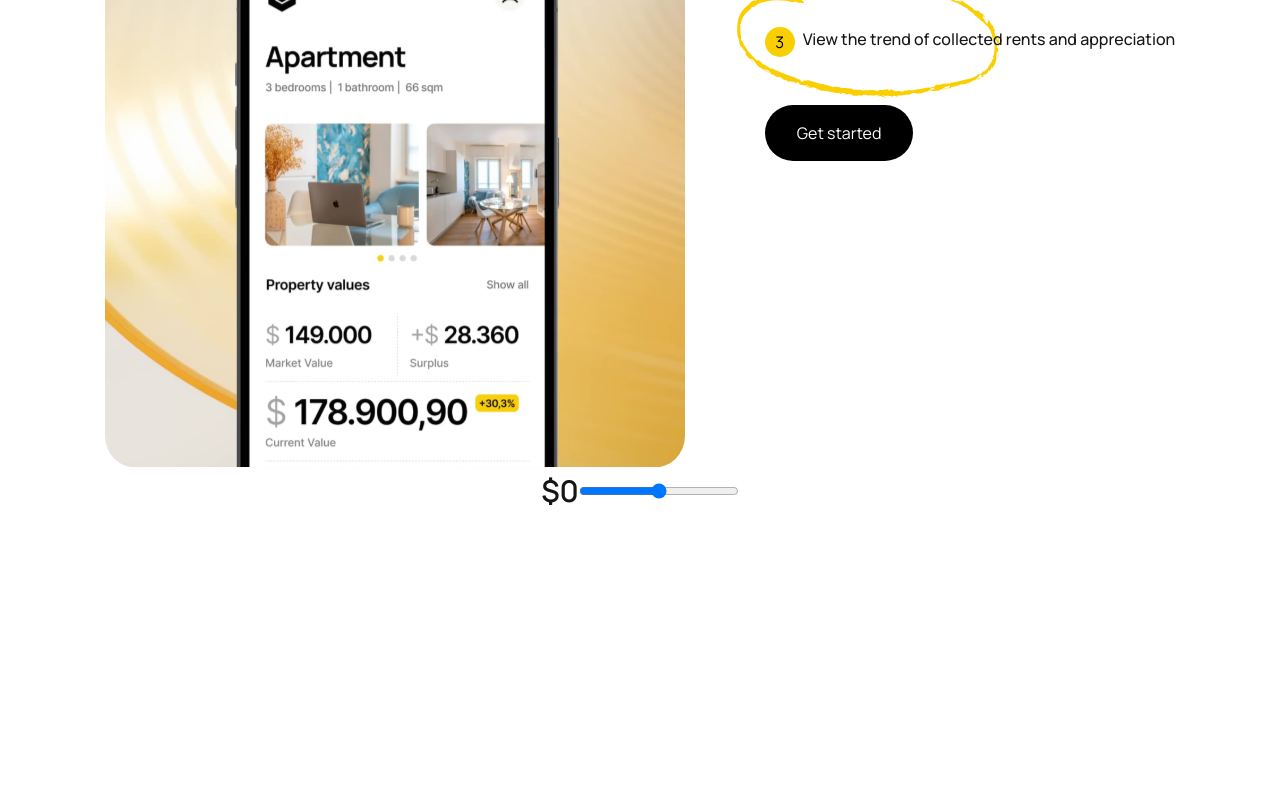
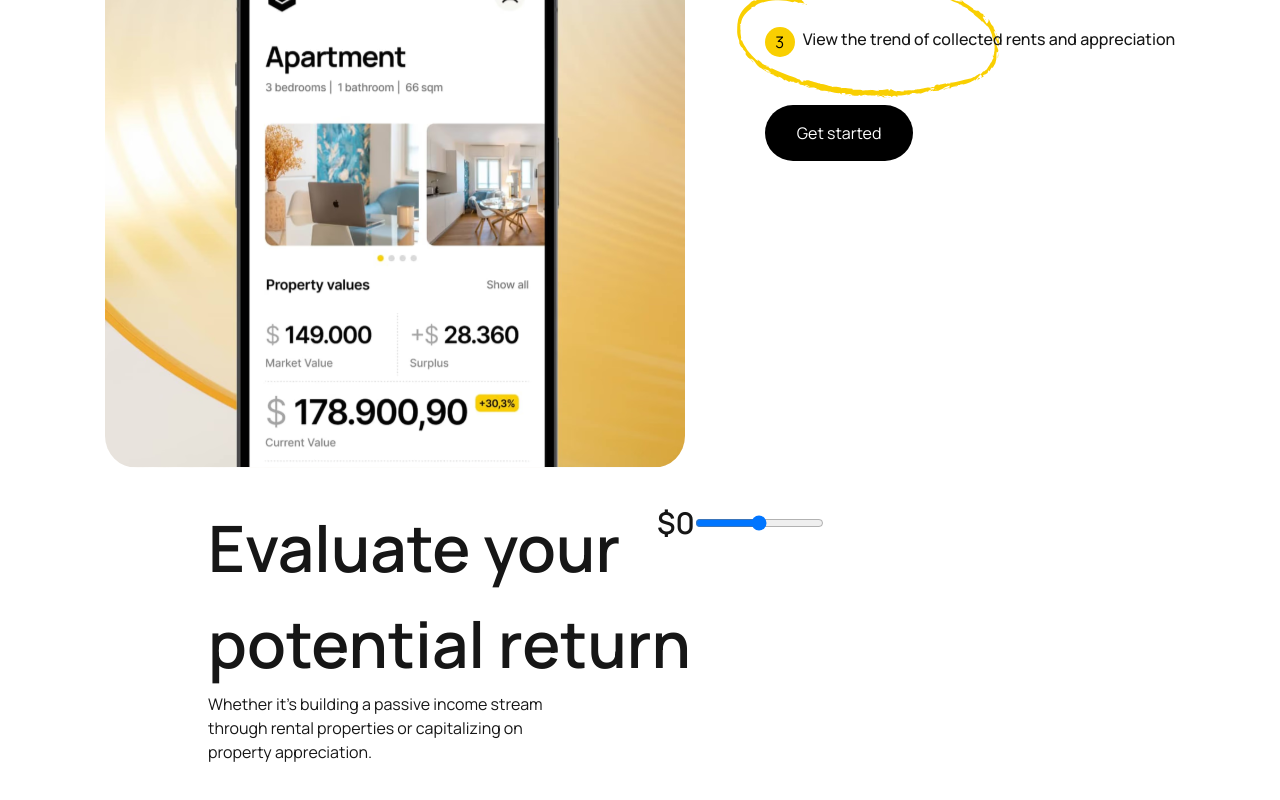
Before and after one commit to Daniel264/Slice, a Next.js app: page / in a window 1280 px wide. Shown: the part 1467-2267 px from the top of the page. Before the commit the page ends 2000 px from the top, so only its background shows below. Built offline with nearby package versions, Linux system fonts and the light colour scheme.

Commit message:
create a range component and add its default styles

```diff
--- /dev/null
+++ b/src/components/RangeComponent.tsx
@@ -0,0 +1,21 @@
+import RangeSlider from "./Range-slider";
+
+export const RangeComponent = () => {
+    return (
+        <section className="range-component">
+            <div>
+                <h1>
+                    Evaluate your <br /> potential return
+                </h1>
+                <p>
+                    Whether it&apos;s building a passive income stream <br />
+                    through rental properties or capitalizing on <br />
+                    property appreciation.
+                </p>
+            </div>
+            <div>
+                <RangeSlider />
+            </div>
+        </section>
+    );
+};
--- a/src/pages/index.tsx
+++ b/src/pages/index.tsx
@@ -2,6 +2,7 @@ import { CompaniesCarousel } from "@/components/CompaniesCarousel";
 import Header from "@/components/Header";
 import { HeroSection } from "@/components/Hero-section-Template";
 import RangeSlider from "@/components/Range-slider";
+import { RangeComponent } from "@/components/RangeComponent";
 import { SecondHero } from "@/components/Second-hero";
 import SEO from "@/components/SEO";
 import { tickText, works } from "@/utilities/yellow-text";
@@ -20,7 +21,7 @@ export default function Home() {
                 <HeroSection flexDirection={"row"} designedText={true} src={"/assets/images/hero-img.svg"} arrayName={tickText} />
                 <CompaniesCarousel />
                 <SecondHero />
-                <RangeSlider />
+                <RangeComponent />
             </main>
         </>
     );
--- a/src/styles/SCSS/components/_index.scss
+++ b/src/styles/SCSS/components/_index.scss
@@ -6,3 +6,4 @@
 @forward "badge";
 @forward "second-hero";
 @forward "range-slider";
+@forward "range-component";
--- /dev/null
+++ b/src/styles/SCSS/components/_range-component.scss
@@ -0,0 +1,9 @@
+
+
+.range-component {
+    display: flex;
+    flex-direction: row;
+    width: 80%;
+    padding: 2rem 4rem;
+
+}
--- a/src/styles/SCSS/index.css
+++ b/src/styles/SCSS/index.css
@@ -382,6 +382,13 @@ h1 {
   height: fit-content;
 }
 
+.range-component {
+  display: flex;
+  flex-direction: row;
+  width: 80%;
+  padding: 2rem 4rem;
+}
+
 h1 {
   font-size: 4rem;
   font-weight: 600;
```
Also changed, not shown: 1 other file (tests, documents, lock files or other folders).
